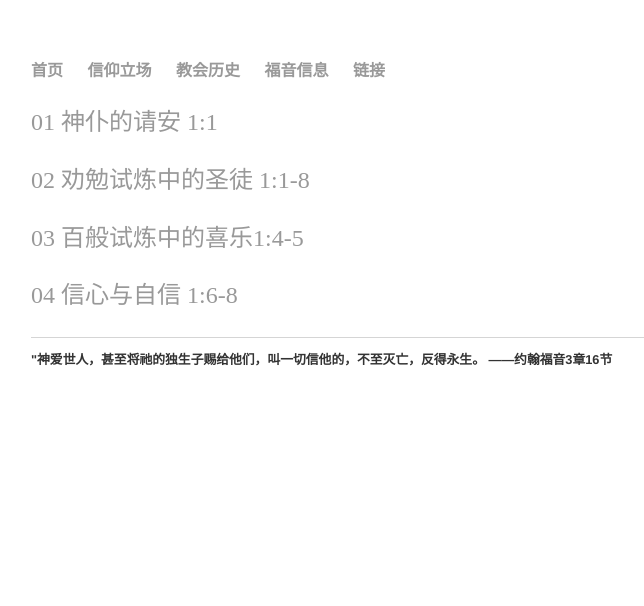
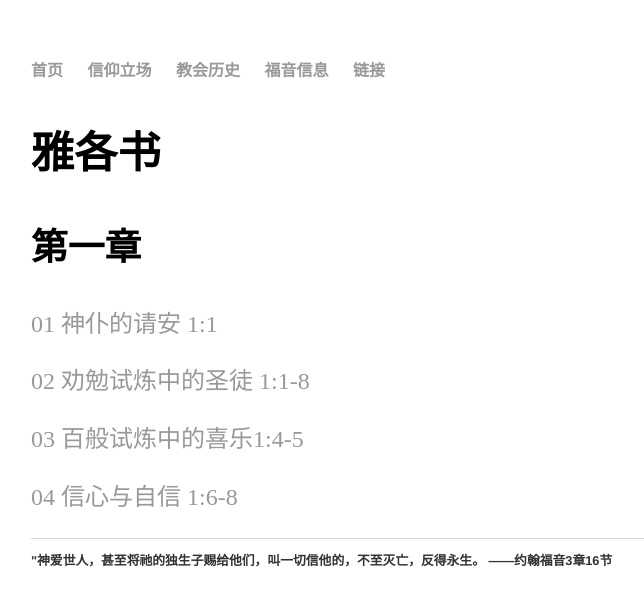
Before and after one commit to zlchurch/zlchurch.github.io, a Jekyll site: the page built from sermons/index_james.md, in a window 1280 px wide. Shown: the top 606 px of the page, without its empty margins (161-805 px from the left). Built offline with Jekyll 4.4.1, drawn with Linux system fonts in a browser that asks for light colours.

Commit message:
的点点滴滴

```diff
--- a/sermons/index_james.md
+++ b/sermons/index_james.md
@@ -2,6 +2,10 @@
 title: 雅各书
 layout: default
 ---
+
+## 雅各书
+
+###  第一章
 
 [01 神仆的请安 1:1](https://www.dropbox.com/s/hlgs0d0rvcyeog3/01%E7%A5%9E%E4%BB%86%E7%9A%84%E8%AF%B7%E5%AE%89%28%E4%B8%801%29.m4a?dl=0)
 
```
